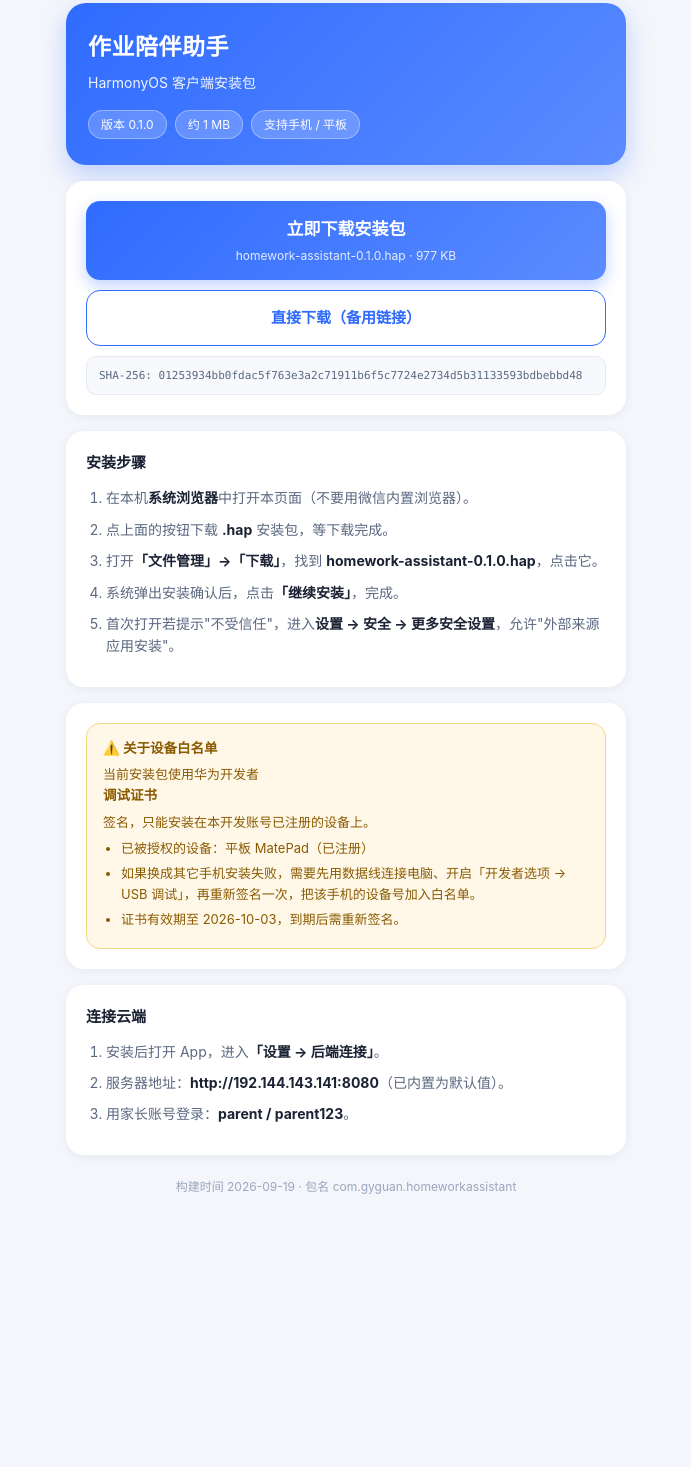
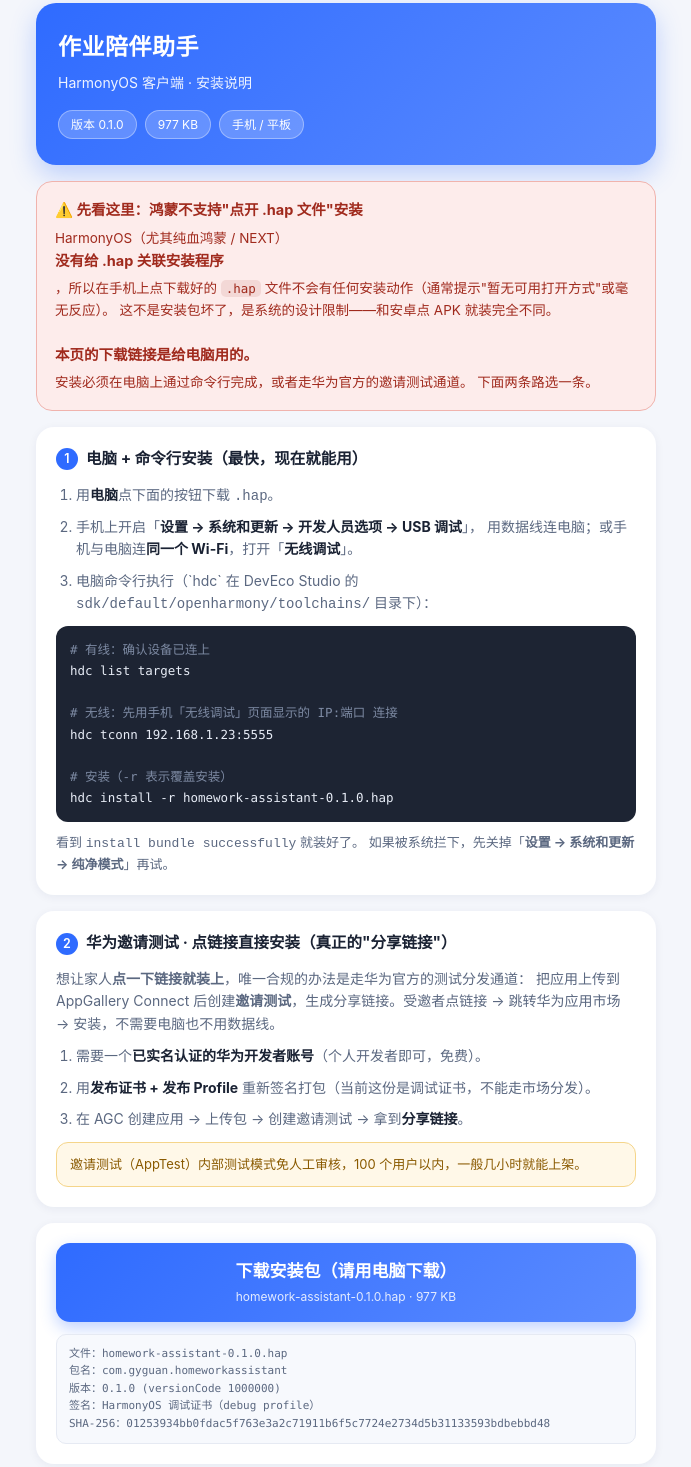
Before and after one commit to gyguan/harmonyos-homework-assistant, a plain HTML site: page releases/index.html in a window 1280 px wide. Shown: the part 17-1484 px from the top of the page, without its empty margins (294-985 px from the left). Before the commit the page ends 1261 px from the top, so only its background shows below. Drawn offline with Linux system fonts and the light colour scheme.

Commit message:
fix(release): 修正安装说明——鸿蒙不支持点 hap 文件安装
实测确认：HarmonyOS（NEXT/6.x）没有给 .hap 关联安装程序，
手机上点开下载好的 .hap 不会有任何安装动作（提示"暂无可用打开方式"）。
之前下载页里写的"文件管理→点击 hap→继续安装"是错的，已改写为：

- 途径①：hdc install（USB / 无线调试），新增 scripts/install_hap_to_device.sh
- 途径②：AGC 邀请测试 AppTest（唯一免电脑、点链接即装的合规方案）

同时把下载页里的明文家长口令去掉——该页面是公网可访问的，不符合
"仓库 public，绝不暴露生产口令"的项目约定。

DEPLOY.md 第十节同步更正（10.1 定位、10.5 安装途径对比表、10.6 查白名单命令）。

```diff
--- a/releases/index.html
+++ b/releases/index.html
@@ -3,12 +3,13 @@
 <head>
 <meta charset="UTF-8">
 <meta name="viewport" content="width=device-width, initial-scale=1.0, viewport-fit=cover">
-<title>作业陪伴助手 · 安装包下载</title>
+<title>作业陪伴助手 · 安装说明</title>
 <style>
   :root{
     --bg:#f4f6fb; --card:#ffffff; --ink:#1a2233; --sub:#5b6880;
     --brand:#2f6bff; --brand2:#5b8bff; --line:#e6eaf3;
     --warn-bg:#fff8e8; --warn-line:#f5d58a; --warn-ink:#8a5a00;
+    --stop-bg:#fdeceb; --stop-line:#f0b3ad; --stop-ink:#a02a1d;
   }
   *{box-sizing:border-box;-webkit-tap-highlight-color:transparent}
   body{
@@ -16,7 +17,7 @@
     font-family:-apple-system,BlinkMacSystemFont,"HarmonyOS Sans SC","PingFang SC","Microsoft YaHei",sans-serif;
     line-height:1.6;
   }
-  .wrap{max-width:560px;margin:0 auto}
+  .wrap{max-width:620px;margin:0 auto}
   .hero{
     background:linear-gradient(135deg,var(--brand) 0%,var(--brand2) 100%);
     border-radius:20px;padding:26px 22px;color:#fff;
@@ -42,14 +43,21 @@
   }
   .btn:active{transform:translateY(1px)}
   .btn small{display:block;font-weight:400;font-size:12px;opacity:.85;margin-top:2px}
-  .btn.ghost{
-    background:#fff;color:var(--brand);border:1.5px solid var(--brand);
-    box-shadow:none;margin-top:10px;font-size:15px;
+  h2{font-size:15.5px;margin:0 0 12px;color:var(--ink);display:flex;align-items:center;gap:8px}
+  h2 .n{
+    display:inline-flex;align-items:center;justify-content:center;
+    width:22px;height:22px;border-radius:50%;background:var(--brand);color:#fff;
+    font-size:12.5px;font-weight:600;flex:none;
   }
-  h2{font-size:15px;margin:0 0 12px;color:var(--ink)}
   ol{margin:0;padding-left:20px;color:var(--sub);font-size:14px}
   ol li{margin-bottom:9px}
   ol li b{color:var(--ink)}
+  pre{
+    background:#1d2433;color:#e7ecf6;border-radius:12px;padding:13px 14px;
+    overflow-x:auto;font-size:12.5px;line-height:1.7;margin:10px 0 0;
+    font-family:ui-monospace,Menlo,Consolas,monospace;
+  }
+  pre .c{color:#7d8aa3}
   .warn{
     background:var(--warn-bg);border:1px solid var(--warn-line);
     border-radius:14px;padding:14px 16px;font-size:13px;color:var(--warn-ink);
@@ -57,12 +65,25 @@
   .warn b{display:block;margin-bottom:5px;font-size:13.5px}
   .warn ul{margin:6px 0 0;padding-left:18px}
   .warn li{margin-bottom:4px}
+  .stop{
+    background:var(--stop-bg);border:1px solid var(--stop-line);
+    border-radius:16px;padding:16px 18px;font-size:13.5px;color:var(--stop-ink);
+  }
+  .stop b{display:block;font-size:14.5px;margin-bottom:6px}
+  .stop code{
+    background:rgba(160,42,29,.1);border-radius:5px;padding:1px 5px;
+    font-family:ui-monospace,Menlo,Consolas,monospace;font-size:12.5px;
+  }
   .hash{
     font-family:ui-monospace,Menlo,Consolas,monospace;font-size:11px;color:var(--sub);
     word-break:break-all;background:#f7f9fd;border:1px solid var(--line);
-    border-radius:10px;padding:10px 12px;margin-top:10px;
+    border-radius:10px;padding:10px 12px;margin-top:12px;
   }
   .foot{text-align:center;font-size:12px;color:#9aa6bd;margin-top:22px}
+  .tag{
+    display:inline-block;background:#eef3ff;color:var(--brand);border-radius:6px;
+    padding:1px 7px;font-size:12px;font-weight:600;margin-right:4px;
+  }
 </style>
 </head>
 <body>
@@ -70,52 +91,99 @@
 
   <div class="hero">
     <h1>作业陪伴助手</h1>
-    <p>HarmonyOS 客户端安装包</p>
+    <p>HarmonyOS 客户端 · 安装说明</p>
     <div class="meta">
       <span class="chip">版本 0.1.0</span>
-      <span class="chip">约 1 MB</span>
-      <span class="chip">支持手机 / 平板</span>
+      <span class="chip">977 KB</span>
+      <span class="chip">手机 / 平板</span>
+    </div>
+  </div>
+
+  <div class="card" style="padding:0;background:transparent;box-shadow:none">
+    <div class="stop">
+      <b>⚠️ 先看这里：鸿蒙不支持"点开 .hap 文件"安装</b>
+      HarmonyOS（尤其纯血鸿蒙 / NEXT）<b>没有给 .hap 关联安装程序</b>，所以在手机上点下载好的
+      <code>.hap</code> 文件不会有任何安装动作（通常提示"暂无可用打开方式"或毫无反应）。
+      这不是安装包坏了，是系统的设计限制——和安卓点 APK 就装完全不同。
+      <br><br>
+      <b>本页的下载链接是给电脑用的。</b>安装必须在电脑上通过命令行完成，或者走华为官方的邀请测试通道。
+      下面两条路选一条。
     </div>
   </div>
 
   <div class="card">
-    <a class="btn" href="homework-assistant-0.1.0.hap" download>
-      立即下载安装包
-      <small>homework-assistant-0.1.0.hap · 977 KB</small>
-    </a>
-    <a class="btn ghost" href="homework-assistant-0.1.0.hap" download>直接下载（备用链接）</a>
-    <div class="hash">SHA-256: 01253934bb0fdac5f763e3a2c71911b6f5c7724e2734d5b31133593bdbebbd48</div>
+    <h2><span class="n">1</span> 电脑 + 命令行安装（最快，现在就能用）</h2>
+    <ol>
+      <li>用<b>电脑</b>点下面的按钮下载 <code>.hap</code>。</li>
+      <li>手机上开启「<b>设置 → 系统和更新 → 开发人员选项 → USB 调试</b>」，
+          用数据线连电脑；或手机与电脑连<b>同一个 Wi-Fi</b>，打开「<b>无线调试</b>」。</li>
+      <li>电脑命令行执行（`hdc` 在 DevEco Studio 的 <code>sdk/default/openharmony/toolchains/</code> 目录下）：</li>
+    </ol>
+<pre><span class="c"># 有线：确认设备已连上</span>
+hdc list targets
+
+<span class="c"># 无线：先用手机「无线调试」页面显示的 IP:端口 连接</span>
+hdc tconn 192.168.1.23:5555
+
+<span class="c"># 安装（-r 表示覆盖安装）</span>
+hdc install -r homework-assistant-0.1.0.hap</pre>
+    <p style="font-size:13px;color:var(--sub);margin:10px 0 0">
+      看到 <code>install bundle successfully</code> 就装好了。
+      如果被系统拦下，先关掉「<b>设置 → 系统和更新 → 纯净模式</b>」再试。
+    </p>
   </div>
 
   <div class="card">
-    <h2>安装步骤</h2>
+    <h2><span class="n">2</span> 华为邀请测试 · 点链接直接安装（真正的"分享链接"）</h2>
+    <p style="font-size:14px;color:var(--sub);margin:0 0 10px">
+      想让家人<b>点一下链接就装上</b>，唯一合规的办法是走华为官方的测试分发通道：
+      把应用上传到 AppGallery Connect 后创建<b>邀请测试</b>，生成分享链接。受邀者点链接 → 跳转华为应用市场 →
+      安装，不需要电脑也不用数据线。
+    </p>
     <ol>
-      <li>在本机<b>系统浏览器</b>中打开本页面（不要用微信内置浏览器）。</li>
-      <li>点上面的按钮下载 <b>.hap</b> 安装包，等下载完成。</li>
-      <li>打开<b>「文件管理」→「下载」</b>，找到 <b>homework-assistant-0.1.0.hap</b>，点击它。</li>
-      <li>系统弹出安装确认后，点击<b>「继续安装」</b>，完成。</li>
-      <li>首次打开若提示"不受信任"，进入<b>设置 → 安全 → 更多安全设置</b>，允许"外部来源应用安装"。</li>
+      <li>需要一个<b>已实名认证的华为开发者账号</b>（个人开发者即可，免费）。</li>
+      <li>用<b>发布证书 + 发布 Profile</b> 重新签名打包（当前这份是调试证书，不能走市场分发）。</li>
+      <li>在 AGC 创建应用 → 上传包 → 创建邀请测试 → 拿到<b>分享链接</b>。</li>
     </ol>
+    <p style="font-size:13px;color:var(--warn-ink);background:var(--warn-bg);
+              border:1px solid var(--warn-line);border-radius:12px;padding:11px 13px;margin:12px 0 0">
+      邀请测试（AppTest）内部测试模式免人工审核，100 个用户以内，一般几小时就能上架。
+    </p>
+  </div>
+
+  <div class="card">
+    <a class="btn" href="homework-assistant-0.1.0.hap" download>
+      下载安装包（请用电脑下载）
+      <small>homework-assistant-0.1.0.hap · 977 KB</small>
+    </a>
+    <div class="hash">
+      文件：homework-assistant-0.1.0.hap<br>
+      包名：com.gyguan.homeworkassistant<br>
+      版本：0.1.0 (versionCode 1000000)<br>
+      签名：HarmonyOS 调试证书（debug profile）<br>
+      SHA-256：01253934bb0fdac5f763e3a2c71911b6f5c7724e2734d5b31133593bdbebbd48
+    </div>
   </div>
 
   <div class="card">
     <div class="warn">
       <b>⚠️ 关于设备白名单</b>
-      当前安装包使用华为开发者<b>调试证书</b>签名，只能安装在本开发账号已注册的设备上。
+      当前安装包用华为开发者<b>调试证书</b>签名，profile 里只登记了<b>已连过开发电脑的设备</b>。
       <ul>
-        <li>已被授权的设备：平板 MatePad（已注册）</li>
-        <li>如果换成其它手机安装失败，需要先用数据线连接电脑、开启「开发者选项 → USB 调试」，再重新签名一次，把该手机的设备号加入白名单。</li>
-        <li>证书有效期至 2026-10-03，到期后需重新签名。</li>
+        <li>在你已经注册过的那台设备（MatePad）上可以直接装。</li>
+        <li>换其它手机装会报<code>签名校验失败</code>：需先把该手机用数据线连一次电脑，重新走自动签名把它的设备号加入白名单，再重新打包。</li>
+        <li>证书有效期至 <b>2026-10-03</b>，到期后需重新签名。</li>
       </ul>
     </div>
   </div>
 
   <div class="card">
-    <h2>连接云端</h2>
+    <h2>装好之后：连接云端</h2>
     <ol>
-      <li>安装后打开 App，进入<b>「设置 → 后端连接」</b>。</li>
-      <li>服务器地址：<b>http://192.144.143.141:8080</b>（已内置为默认值）。</li>
-      <li>用家长账号登录：<b>parent / parent123</b>。</li>
+      <li>App 默认后端地址已内置：<b>http://192.144.143.141:8080</b>，
+          也可在「<b>设置 → 后端连接</b>」里修改。</li>
+      <li>用家长账号登录（口令由家庭内部告知，本页不公开）。</li>
+      <li>登录后能看到「已连接：家长，家庭数据已同步」即为成功。</li>
     </ol>
   </div>
 
```
Also changed, not shown: 2 other files.
